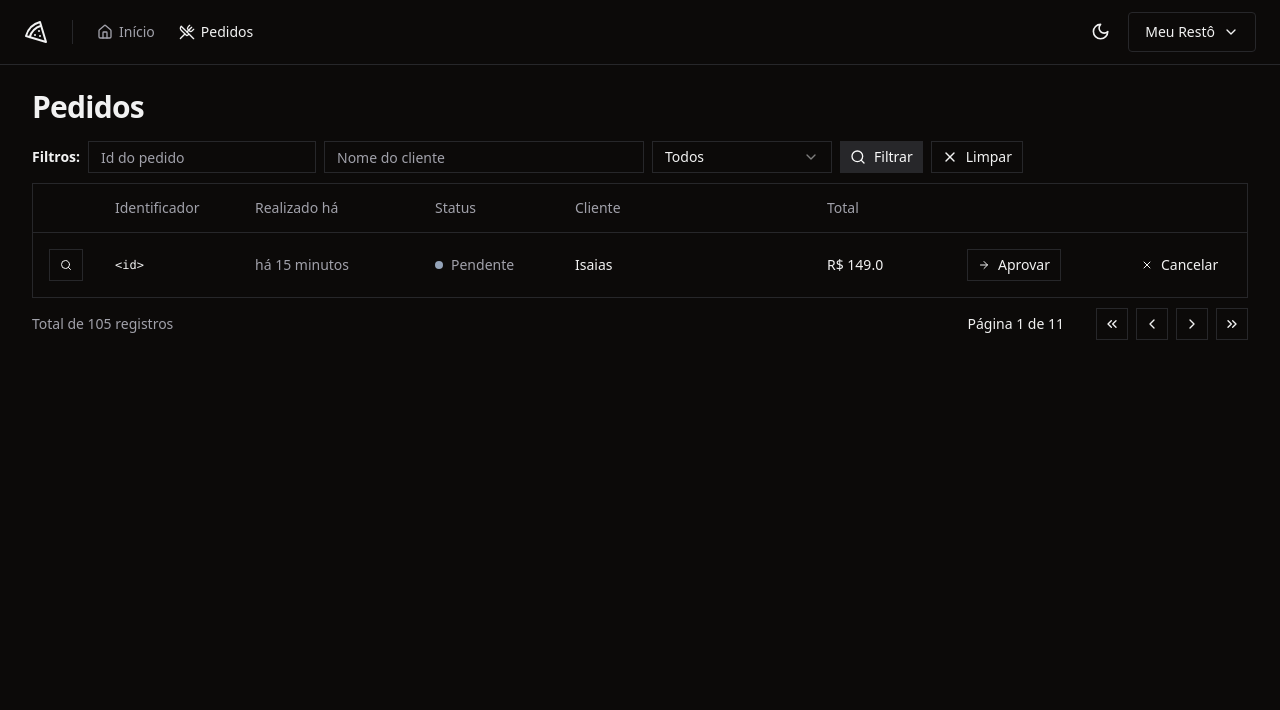
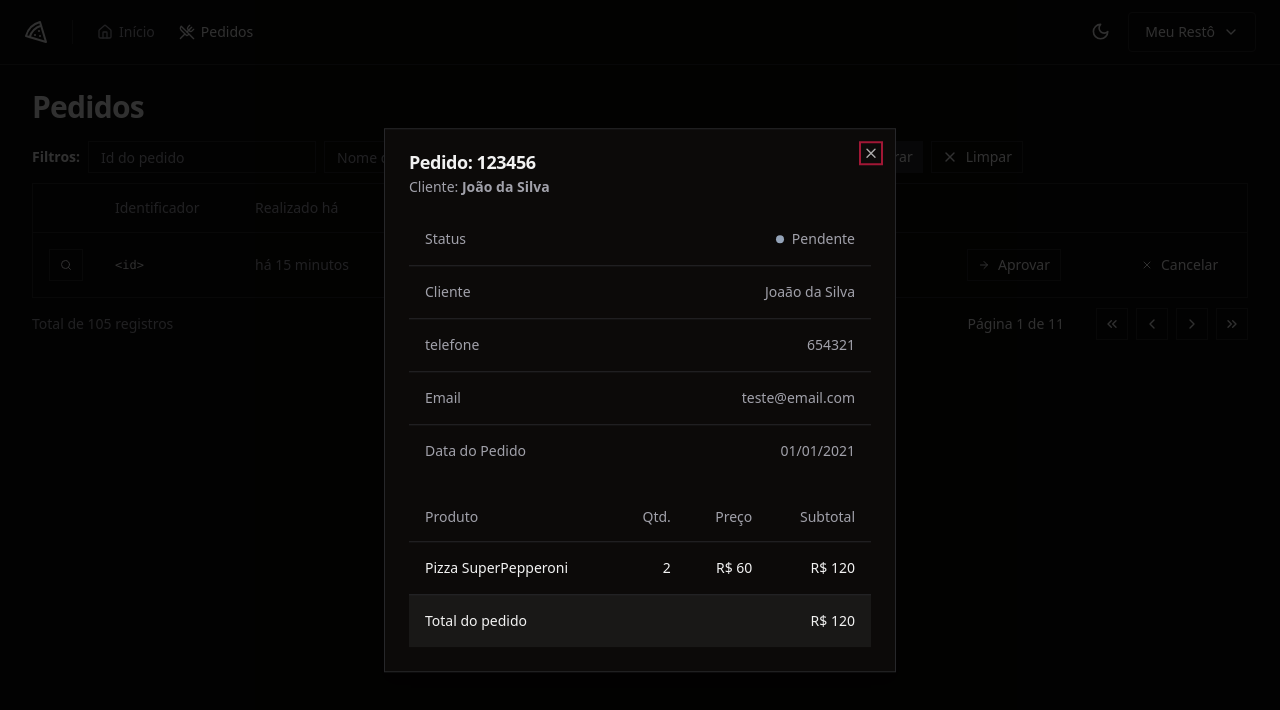
Before and after one commit to ssisaias/pizzashop, a React (Vite) app: page /orders in a window 1280 px wide. Both pictures are taken after a click on the button "Detalhes do pedido". Shown: the top 710 px of the page. Built offline with nearby package versions, Linux system fonts and the light colour scheme.

Commit message:
Adds order detail Dialog

```diff
--- a/package.json
+++ b/package.json
@@ -11,6 +11,7 @@
   },
   "dependencies": {
     "@hookform/resolvers": "^3.3.4",
+    "@radix-ui/react-dialog": "^1.0.5",
     "@radix-ui/react-dropdown-menu": "^2.0.6",
     "@radix-ui/react-label": "^2.0.2",
     "@radix-ui/react-select": "^2.0.0",
--- /dev/null
+++ b/src/components/ui/dialog.tsx
@@ -0,0 +1,120 @@
+import * as DialogPrimitive from '@radix-ui/react-dialog'
+import { X } from 'lucide-react'
+import * as React from 'react'
+
+import { cn } from '@/lib/utils'
+
+const Dialog = DialogPrimitive.Root
+
+const DialogTrigger = DialogPrimitive.Trigger
+
+const DialogPortal = DialogPrimitive.Portal
+
+const DialogClose = DialogPrimitive.Close
+
+const DialogOverlay = React.forwardRef<
+  React.ElementRef<typeof DialogPrimitive.Overlay>,
+  React.ComponentPropsWithoutRef<typeof DialogPrimitive.Overlay>
+>(({ className, ...props }, ref) => (
+  <DialogPrimitive.Overlay
+    ref={ref}
+    className={cn(
+      'fixed inset-0 z-50 bg-black/80  data-[state=open]:animate-in data-[state=closed]:animate-out data-[state=closed]:fade-out-0 data-[state=open]:fade-in-0',
+      className,
+    )}
+    {...props}
+  />
+))
+DialogOverlay.displayName = DialogPrimitive.Overlay.displayName
+
+const DialogContent = React.forwardRef<
+  React.ElementRef<typeof DialogPrimitive.Content>,
+  React.ComponentPropsWithoutRef<typeof DialogPrimitive.Content>
+>(({ className, children, ...props }, ref) => (
+  <DialogPortal>
+    <DialogOverlay />
+    <DialogPrimitive.Content
+      ref={ref}
+      className={cn(
+        'fixed left-[50%] top-[50%] z-50 grid w-full max-w-lg translate-x-[-50%] translate-y-[-50%] gap-4 border bg-background p-6 shadow-lg duration-200 data-[state=open]:animate-in data-[state=closed]:animate-out data-[state=closed]:fade-out-0 data-[state=open]:fade-in-0 data-[state=closed]:zoom-out-95 data-[state=open]:zoom-in-95 data-[state=closed]:slide-out-to-left-1/2 data-[state=closed]:slide-out-to-top-[48%] data-[state=open]:slide-in-from-left-1/2 data-[state=open]:slide-in-from-top-[48%] sm:rounded-lg',
+        className,
+      )}
+      {...props}
+    >
+      {children}
+      <DialogPrimitive.Close className="absolute right-4 top-4 rounded-sm opacity-70 ring-offset-background transition-opacity hover:opacity-100 focus:outline-none focus:ring-2 focus:ring-ring focus:ring-offset-2 disabled:pointer-events-none data-[state=open]:bg-accent data-[state=open]:text-muted-foreground">
+        <X className="h-4 w-4" />
+        <span className="sr-only">Close</span>
+      </DialogPrimitive.Close>
+    </DialogPrimitive.Content>
+  </DialogPortal>
+))
+DialogContent.displayName = DialogPrimitive.Content.displayName
+
+const DialogHeader = ({
+  className,
+  ...props
+}: React.HTMLAttributes<HTMLDivElement>) => (
+  <div
+    className={cn(
+      'flex flex-col space-y-1.5 text-center sm:text-left',
+      className,
+    )}
+    {...props}
+  />
+)
+DialogHeader.displayName = 'DialogHeader'
+
+const DialogFooter = ({
+  className,
+  ...props
+}: React.HTMLAttributes<HTMLDivElement>) => (
+  <div
+    className={cn(
+      'flex flex-col-reverse sm:flex-row sm:justify-end sm:space-x-2',
+      className,
+    )}
+    {...props}
+  />
+)
+DialogFooter.displayName = 'DialogFooter'
+
+const DialogTitle = React.forwardRef<
+  React.ElementRef<typeof DialogPrimitive.Title>,
+  React.ComponentPropsWithoutRef<typeof DialogPrimitive.Title>
+>(({ className, ...props }, ref) => (
+  <DialogPrimitive.Title
+    ref={ref}
+    className={cn(
+      'text-lg font-semibold leading-none tracking-tight',
+      className,
+    )}
+    {...props}
+  />
+))
+DialogTitle.displayName = DialogPrimitive.Title.displayName
+
+const DialogDescription = React.forwardRef<
+  React.ElementRef<typeof DialogPrimitive.Description>,
+  React.ComponentPropsWithoutRef<typeof DialogPrimitive.Description>
+>(({ className, ...props }, ref) => (
+  <DialogPrimitive.Description
+    ref={ref}
+    className={cn('text-sm text-muted-foreground', className)}
+    {...props}
+  />
+))
+DialogDescription.displayName = DialogPrimitive.Description.displayName
+
+export {
+  Dialog,
+  DialogPortal,
+  DialogOverlay,
+  DialogClose,
+  DialogTrigger,
+  DialogContent,
+  DialogHeader,
+  DialogFooter,
+  DialogTitle,
+  DialogDescription,
+}
--- /dev/null
+++ b/src/pages/app/orders/order-details.tsx
@@ -0,0 +1,106 @@
+import {
+  DialogContent,
+  DialogDescription,
+  DialogHeader,
+  DialogTitle,
+} from '@/components/ui/dialog'
+import {
+  Table,
+  TableBody,
+  TableCell,
+  TableFooter,
+  TableHead,
+  TableHeader,
+  TableRow,
+} from '@/components/ui/table'
+
+export function OrderDetails() {
+  return (
+    <DialogContent>
+      <DialogHeader>
+        <DialogTitle>Pedido: 123456</DialogTitle>
+        <DialogDescription>
+          <span>Cliente: </span>
+          <strong>João da Silva</strong>
+        </DialogDescription>
+      </DialogHeader>
+
+      <div className="space-y-6">
+        <Table>
+          <TableBody>
+            <TableRow>
+              <TableCell className="text-muted-foreground">Status</TableCell>
+              <TableCell className="flex justify-end">
+                <div className="flex items-center gap-2">
+                  <span className="h-2 w-2 rounded-full bg-slate-400"></span>
+                  <span className="font-medium text-muted-foreground">
+                    Pendente
+                  </span>
+                </div>
+              </TableCell>
+            </TableRow>
+            <TableRow>
+              <TableCell className="text-muted-foreground">Cliente</TableCell>
+              <TableCell className="flex justify-end">
+                <span className="font-medium text-muted-foreground">
+                  Joaão da Silva
+                </span>
+              </TableCell>
+            </TableRow>
+            <TableRow>
+              <TableCell className="text-muted-foreground">telefone</TableCell>
+              <TableCell className="flex justify-end">
+                <span className="font-medium text-muted-foreground">
+                  654321
+                </span>
+              </TableCell>
+            </TableRow>
+            <TableRow>
+              <TableCell className="text-muted-foreground">Email</TableCell>
+              <TableCell className="flex justify-end">
+                <span className="font-medium text-muted-foreground">
+                  teste@email.com
+                </span>
+              </TableCell>
+            </TableRow>
+            <TableRow>
+              <TableCell className="text-muted-foreground">
+                Data do Pedido
+              </TableCell>
+              <TableCell className="flex justify-end">
+                <span className="font-medium text-muted-foreground">
+                  01/01/2021
+                </span>
+              </TableCell>
+            </TableRow>
+          </TableBody>
+        </Table>
+      </div>
+
+      <Table>
+        <TableHeader>
+          <TableRow>
+            <TableHead>Produto</TableHead>
+            <TableHead className="text-right">Qtd.</TableHead>
+            <TableHead className="text-right">Preço</TableHead>
+            <TableHead className="text-right">Subtotal</TableHead>
+          </TableRow>
+        </TableHeader>
+        <TableBody>
+          <TableRow>
+            <TableCell>Pizza SuperPepperoni</TableCell>
+            <TableCell className="text-right">2</TableCell>
+            <TableCell className="text-right">R$ 60</TableCell>
+            <TableCell className="text-right">R$ 120</TableCell>
+          </TableRow>
+        </TableBody>
+        <TableFooter>
+          <TableRow>
+            <TableCell colSpan={3}>Total do pedido</TableCell>
+            <TableCell className="text-right font-medium">R$ 120</TableCell>
+          </TableRow>
+        </TableFooter>
+      </Table>
+    </DialogContent>
+  )
+}
--- a/src/pages/app/orders/order-table-row.tsx
+++ b/src/pages/app/orders/order-table-row.tsx
@@ -1,16 +1,24 @@
 import { ArrowRight, Search, X } from 'lucide-react'
 
 import { Button } from '@/components/ui/button'
+import { Dialog, DialogTrigger } from '@/components/ui/dialog'
 import { TableCell, TableRow } from '@/components/ui/table'
+
+import { OrderDetails } from './order-details'
 
 export function OrderTableRow(/* props: OrderTableRowProps */) {
   return (
     <TableRow>
       <TableCell>
-        <Button variant={'outline'} size={'xs'}>
-          <Search className="h-3 w-3" />
-          <span className="sr-only">Detalhes do pedido</span>
-        </Button>
+        <Dialog>
+          <DialogTrigger asChild>
+            <Button variant={'outline'} size={'xs'}>
+              <Search className="h-3 w-3" />
+              <span className="sr-only">Detalhes do pedido</span>
+            </Button>
+          </DialogTrigger>
+          <OrderDetails />
+        </Dialog>
       </TableCell>
       <TableCell className="font-mono text-xs font-medium">
         &lt;id&gt;
```
Also changed, not shown: 1 other file (tests, documents, lock files or other folders).
